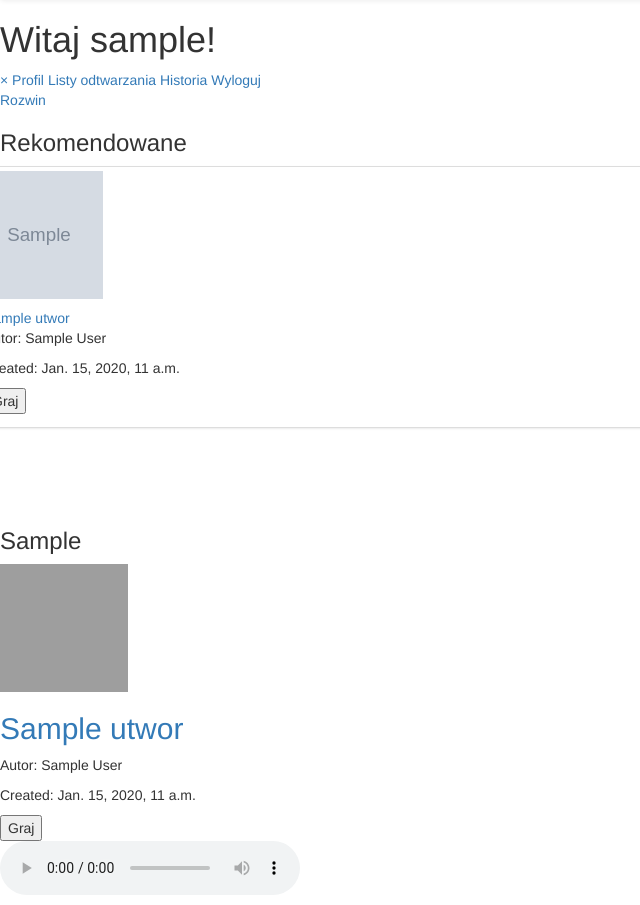
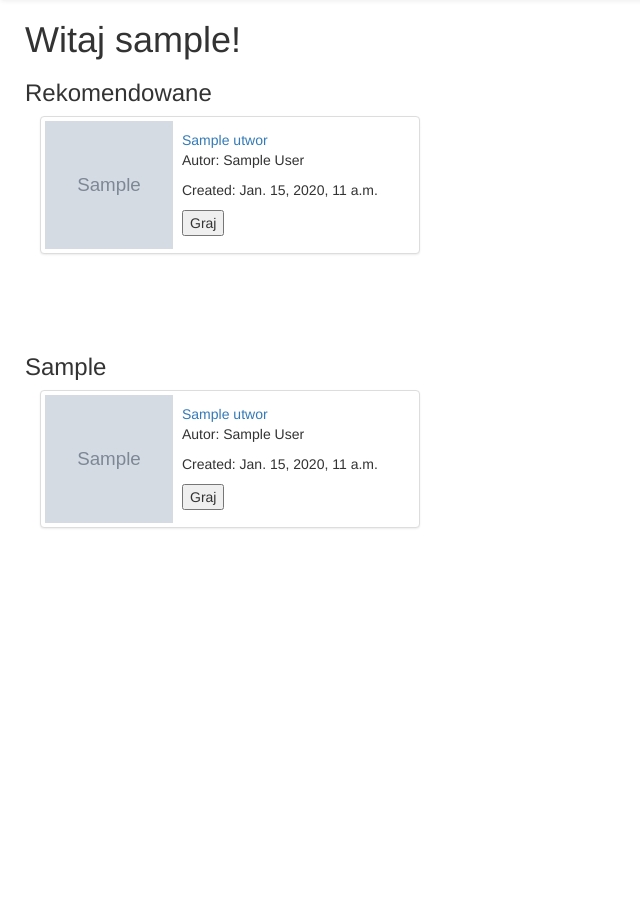
Before and after one commit to Jarema27/EpsilonStream, a Django app: page / in a window 1280 px wide. Shown: the part 172-1077 px from the top of the page, without its empty margins (0-640 px from the left). After the commit the page ends 701 px from the top, so only its background shows below. Run offline with Django 3.2, Linux system fonts and the light colour scheme; a user stored in the database is signed in; tables that the repository leaves empty hold one stand-in row (values such as "Sample post"); grey boxes marked "Sample" are stand-in pictures; some libraries are stand-ins or nearby versions; grey boxes are pictures that could not be loaded.

Commit message:
Podboostowana glowna strona

```diff
--- a/Comment/templates/Comment/post_list.html
+++ b/Comment/templates/Comment/post_list.html
@@ -1,18 +1,11 @@
-{% extends 'Comment/base.html' %} {% block title %}Epsilon Stream{% endblock title %} {% block content %}
-<div>
+{% extends 'Comment/base.html' %}
+
+{% block title %}Epsilon Stream{% endblock title %}
+
+{% block content %}
+<div id="post-list">
   {% if user.is_authenticated %}
     <h1>Witaj {{ user.username }}!</h1>
-
-    <div id="mySidenav" class="sidenav">
-      <a href="javascript:void(0)" class="closebtn" onclick="closeNav()">&times;</a>
-      <a href="#">Profil</a>
-      <a href="/listyOd">Listy odtwarzania</a>
-      <a href="#">Historia</a>
-      <a href="/logout/">Wyloguj</a>
-    </div>
-
-    <!-- Use any element to open the sidenav -->
-    <a onclick="openNav()">Rozwin</a>
   {% endif %}
 
 <!-- Add all page content inside this div if you want the side nav to push page content to the right (not used if you only want the sidenav to sit on top of the page -->
@@ -22,13 +15,13 @@
       <div class="row">
         {% for utwor in utwors %}
           {% if forloop.counter < 6 %}
-            <div class="col">
+            <div class="col-md-4">
               <div class="thumbnail">
-                <div class="row">
-                  <div class="col">
+                <div id="utwor">
+                  <div class="column">
                     <img src={{utwor.imgurl}} style="width:128px;height:128px;">
                   </div>
-                  <div class="col">
+                  <div class="column">
                     <div class="caption">
                       <a href="/utwor/{{utwor.id}}">{{utwor.title}}</a>
                       <p name='autor'>Autor: {{ utwor.author }}</p>
@@ -38,6 +31,7 @@
                       {% endif %}
                     </div>
                   </div>
+                  <div style="clear:both;"></div>
                 </div>
               </div>
             </div>
@@ -57,28 +51,39 @@
       <div id="gatun">
         <h3 id="fortitle">{{gatunek.NazwaG}}</h3>
 
-        <div id="gatundiss">
+        <div class="row">
           {% for utwor in utwors %}
             {% if gatunek == utwor.gatunek %}
-              <img src={ {utwor.imgurl}} style="width:128px;height:128px";></img>
-              <h2><a href="">{{ utwor.title }}</a></h2>
-              <p>Autor: {{ utwor.author }}</p>
-              <p>Created: {{ utwor.created_date }}</p>
-              {% if utwor.song %}
-                <button href "a" type="button" class="playSong" onclick="playSong('{{ utwor.song.url }}')">Graj</button>
+              <div class="col-md-4">
+                <div class="thumbnail">
+                  <div id="utwor">
+                    <div class="column">
+                      <img src={{utwor.imgurl}} style="width:128px;height:128px;">
+                    </div>
+                    <div class="column">
+                      <div class="caption">
+                        <a href="/utwor/{{utwor.id}}">{{utwor.title}}</a>
+                        <p name='autor'>Autor: {{ utwor.author }}</p>
+                        <p>Created: {{ utwor.created_date }}</p>
+                        {% if utwor.song %}
+                          <button type="button" class="playSong" onclick="playSong('{{ utwor.song.url }}')">Graj</button>
+                        {% endif %}
+                      </div>
+                    </div>
+                    <div style="clear:both;"></div>
+                  </div>
+                </div>
+              </div>
+
+              {% if forloop.counter|divisibleby:3 %}
+                </div>
+                <div class="row">
               {% endif %}
             {% endif %}
           {% endfor %}
         </div>
       </div>
     {% endfor %}
-
-
-    <div id="audioContainer">
-      <p>
-        <audio src="" id="audioPlayer" controls="controls">Can't play</audio>
-      </p>
-    </div>
   </div>
 </div>
 {% endblock content %}
--- a/static/css/epsilon.css
+++ b/static/css/epsilon.css
@@ -17,3 +17,22 @@
 
     color: black;
 }
+
+#post-list {
+    padding-left: 25px;
+    padding-right: 25px;
+}
+
+.column {
+    float: left;
+}
+
+.col-md-4 {
+    max-width: 410px;
+}
+
+.row {
+    margin-left: auto;
+    margin-right: auto;
+    max-width: 1230px;
+}
```
